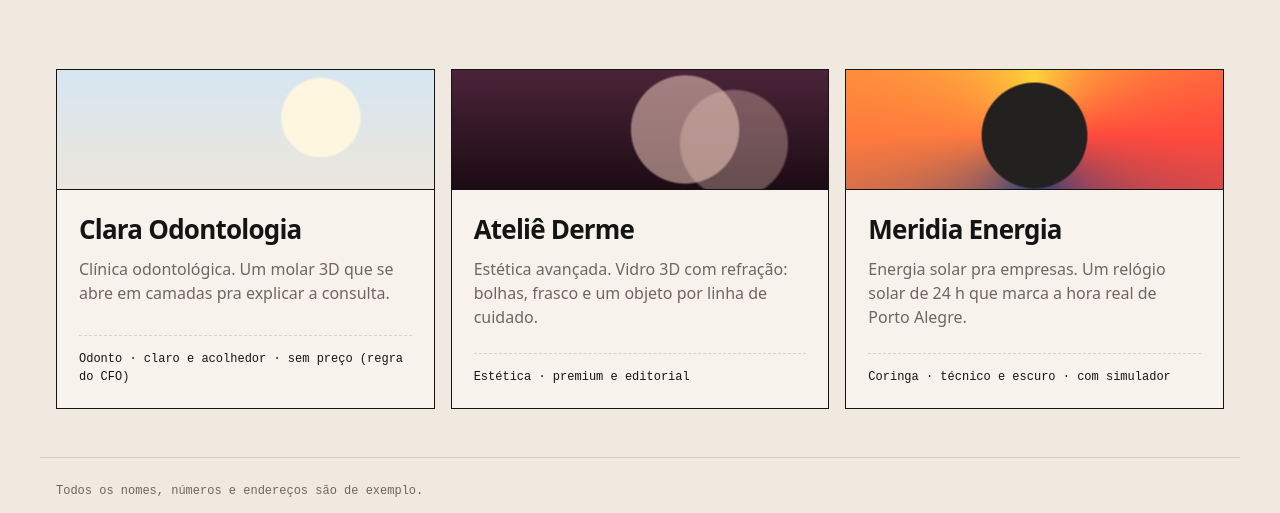
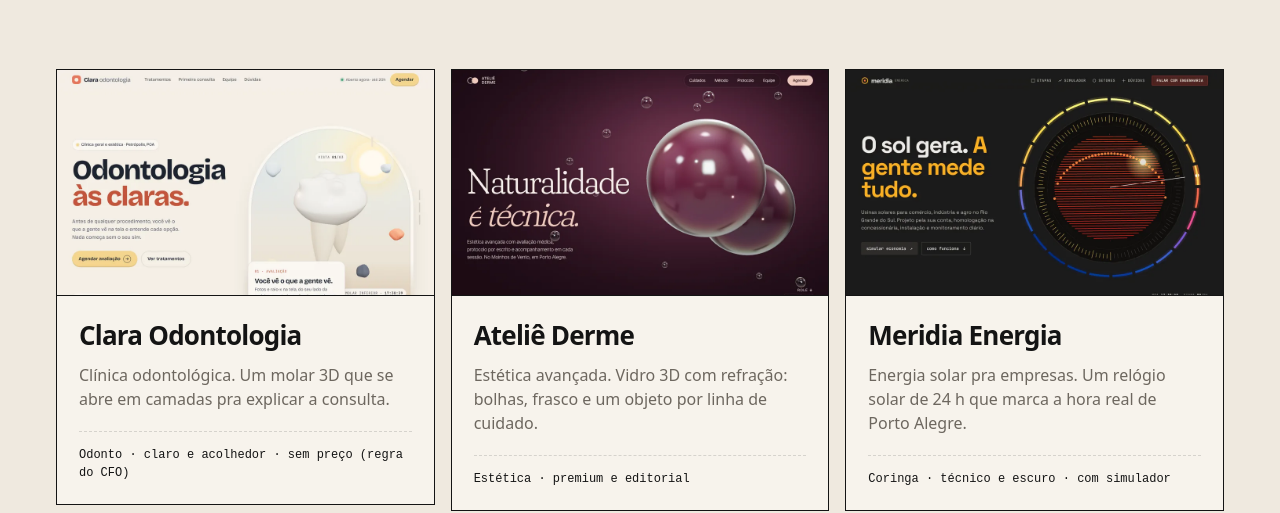
Before and after one commit to rianfernandesdev/showcases, a website built with Vite: page index.html in a window 1280 px wide. Shown: the part 322-835 px from the top of the page. Built offline with nearby package versions, Linux system fonts and the light colour scheme.

Commit message:
feat: capas da página inicial com print real de cada showcase
Co-Authored-By: Claude Opus 5.5 <noreply@anthropic.com>
Claude-Session: https://claude.ai/code/session_01Wt2tzLRQ8rYmbmsAovnkw1

```diff
--- a/index.html
+++ b/index.html
@@ -30,10 +30,7 @@
       ul { list-style: none; margin: 0; padding: 0; display: grid; grid-template-columns: repeat(3, minmax(0, 1fr)); gap: 16px; }
       a.card { display: grid; grid-template-rows: auto 1fr auto; min-height: 340px; padding: 22px; color: inherit; text-decoration: none; border: 1.5px solid var(--ink); background: #f7f3ec; transition: transform 0.25s, box-shadow 0.25s; }
       a.card:hover { transform: translate(-4px, -4px); box-shadow: 6px 6px 0 var(--ink); }
-      .swatch { height: 120px; margin: -22px -22px 20px; border-bottom: 1.5px solid var(--ink); }
-      .s1 { background: radial-gradient(circle at 70% 40%, #fff6df 0 14%, transparent 15%), linear-gradient(180deg, #d6e6f1, #ece6db); }
-      .s2 { background: radial-gradient(circle at 62% 50%, rgba(240, 202, 189, 0.55) 0 22%, transparent 23%), radial-gradient(circle at 75% 62%, rgba(240, 202, 189, 0.35) 0 18%, transparent 19%), linear-gradient(180deg, #4a2438, #1c0b14); }
-      .s3 { background: radial-gradient(circle at 50% 55%, #222120 0 26%, transparent 27%), conic-gradient(from 180deg at 50% 55%, #25407e, #ff7a3d, #ffd23a, #ff4a3d, #25407e); }
+      .capa { display: block; width: calc(100% + 44px); height: auto; aspect-ratio: 960 / 578; object-fit: cover; object-position: top; margin: -22px -22px 20px; border-bottom: 1.5px solid var(--ink); background: #ddd5c8; }
       h2 { margin: 0 0 8px; font-size: 26px; letter-spacing: -0.03em; }
       p { margin: 0; color: var(--muted); }
       .meta { margin-top: 20px; padding-top: 14px; border-top: 1px dashed var(--line); font: 500 12px/1.5 ui-monospace, monospace; color: var(--ink); }
@@ -49,21 +46,21 @@
       <ul>
         <li>
           <a class="card" href="./odonto/">
-            <div class="swatch s1" aria-hidden="true"></div>
+            <img class="capa" src="./capas/odonto.webp" width="960" height="578" alt="Primeira dobra do site da Clara Odontologia, com o molar 3D" loading="lazy" decoding="async" />
             <div><h2>Clara Odontologia</h2><p>Clínica odontológica. Um molar 3D que se abre em camadas pra explicar a consulta.</p></div>
             <div class="meta">Odonto · claro e acolhedor · sem preço (regra do CFO)</div>
           </a>
         </li>
         <li>
           <a class="card" href="./estetica/">
-            <div class="swatch s2" aria-hidden="true"></div>
+            <img class="capa" src="./capas/estetica.webp" width="960" height="578" alt="Primeira dobra do site do Ateliê Derme, com as bolhas de vidro 3D" loading="lazy" decoding="async" />
             <div><h2>Ateliê Derme</h2><p>Estética avançada. Vidro 3D com refração: bolhas, frasco e um objeto por linha de cuidado.</p></div>
             <div class="meta">Estética · premium e editorial</div>
           </a>
         </li>
         <li>
           <a class="card" href="./solar/">
-            <div class="swatch s3" aria-hidden="true"></div>
+            <img class="capa" src="./capas/solar.webp" width="960" height="578" alt="Primeira dobra do site da Meridia Energia, com o relógio solar" loading="lazy" decoding="async" />
             <div><h2>Meridia Energia</h2><p>Energia solar pra empresas. Um relógio solar de 24 h que marca a hora real de Porto Alegre.</p></div>
             <div class="meta">Coringa · técnico e escuro · com simulador</div>
           </a>
```
Also changed, not shown: public/capas/estetica.webp (added), public/capas/odonto.webp (added), public/capas/solar.webp (added).
